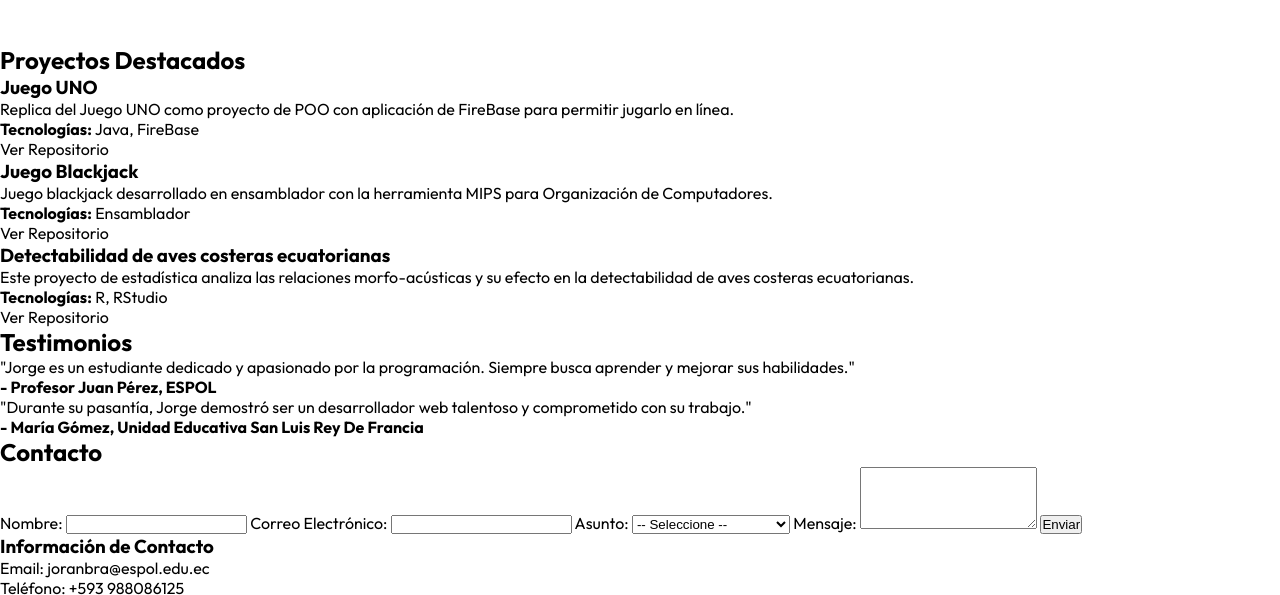
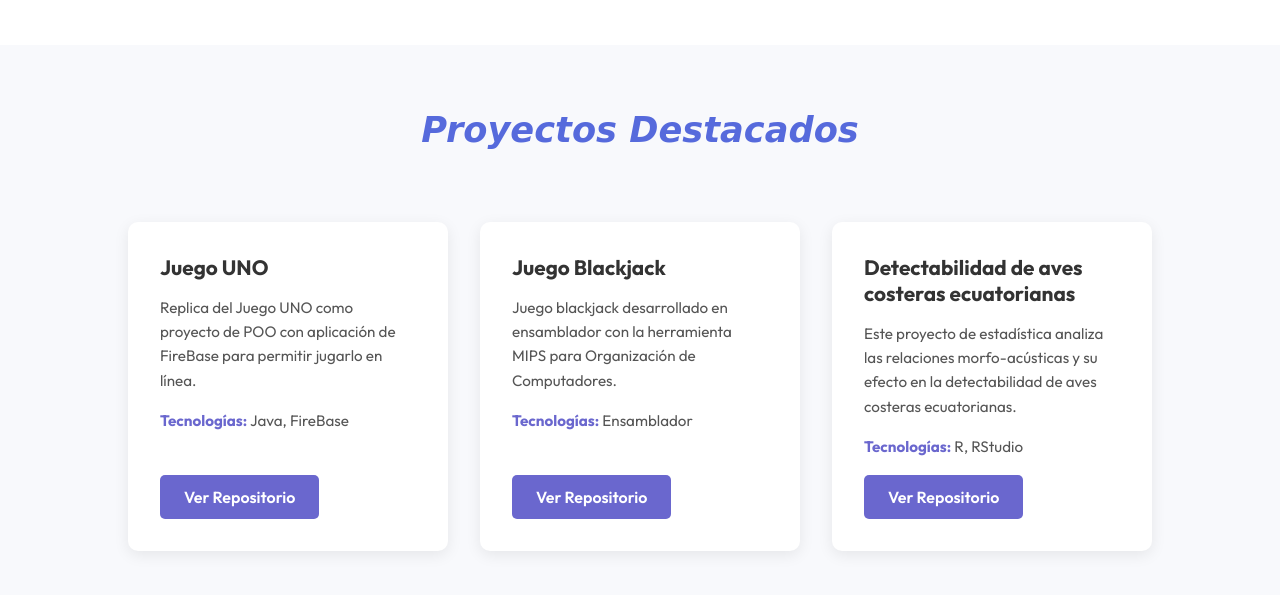
Before and after one commit to Reload2704/curriculum, a plain HTML site: page index.html in a window 1280 px wide. Shown: the part 2439-3034 px from the top of the page. Drawn offline with Linux system fonts and the light colour scheme; a web font is replaced by a local one.

Commit message:
Agregar estilos y estructura a la sección "Proyectos"; implementar diseño de cuadrícula y mejorar la presentación de los elementos.

```diff
--- a/assets/css/styles.css
+++ b/assets/css/styles.css
@@ -215,3 +215,70 @@ nav a:hover {
     line-height: 1.5;
     margin-bottom: 0.3rem;
 }
+
+#proyectos {
+    padding: 4rem 10%;
+    background-color: #f8f9fc;
+
+    display: grid;
+    grid-template-columns: repeat(3, 1fr);
+    gap: 2rem;
+}
+#proyectos h2 {
+    grid-column: 1 / -1;
+
+    text-align: center;
+    font-size: 2.2rem;
+    color: #566adc;
+    font-family: "Delius", cursive;
+    font-style: italic;
+    margin-bottom: 2.5rem;
+}
+.item-proyecto {
+    background-color: #ffffff;
+    border-radius: 10px;
+    padding: 2rem;
+    box-shadow: 0 4px 15px rgba(0, 0, 0, 0.08);
+    display: flex;
+    flex-direction: column;
+    transition: transform 0.3s ease, box-shadow 0.3s ease;
+}
+
+.item-proyecto:hover {
+    transform: translateY(-5px);
+    box-shadow: 0 6px 20px rgba(0, 0, 0, 0.12);
+}
+.item-proyecto h3 {
+    font-size: 1.3rem;
+    color: #333;
+    margin-bottom: 1rem;
+}
+
+.item-proyecto p {
+    font-size: 0.95rem;
+    color: #555;
+    line-height: 1.6;
+    margin-bottom: 1rem;
+}
+.item-proyecto p b {
+    color: #6A67CE;
+}
+
+.boton-repo {
+    display: inline-block;
+    background-color: #6A67CE;
+    color: #ffffff;
+    padding: 0.75rem 1.5rem;
+    border-radius: 5px;
+    font-weight: 600;
+    text-decoration: none;
+    text-align: center;
+    transition: background-color 0.3s ease;
+
+    margin-top: auto;
+    align-self: flex-start;
+}
+
+.boton-repo:hover {
+    background-color: #566adc;
+}
```
